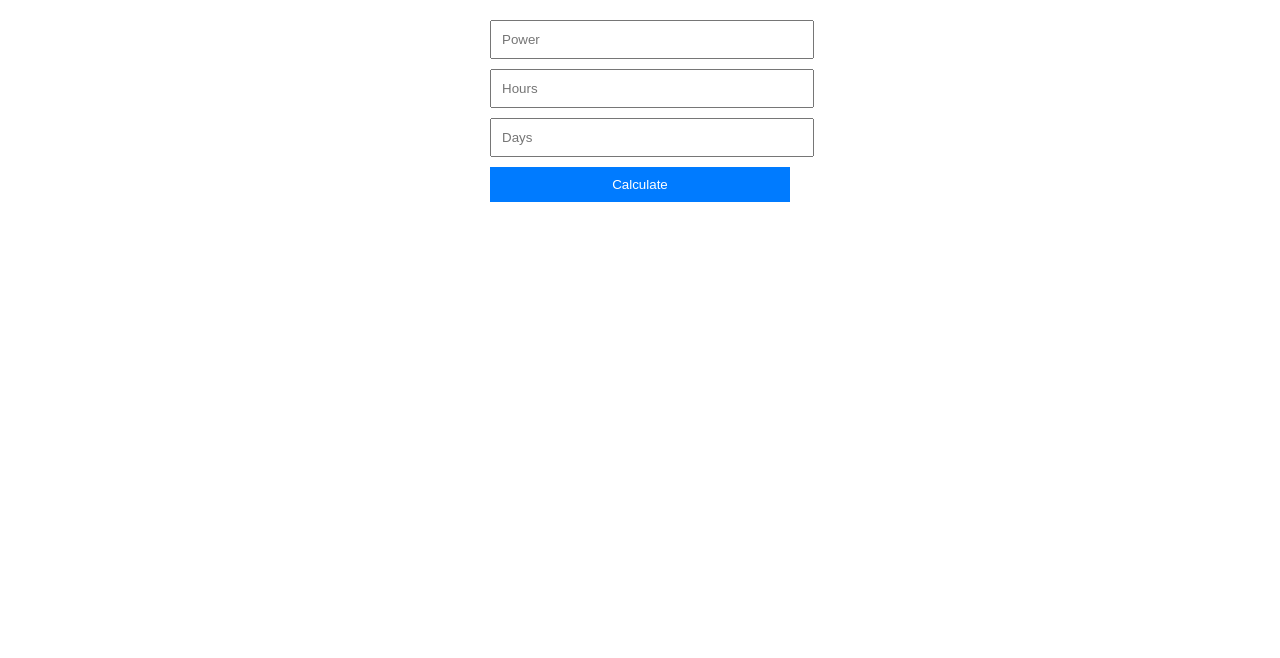
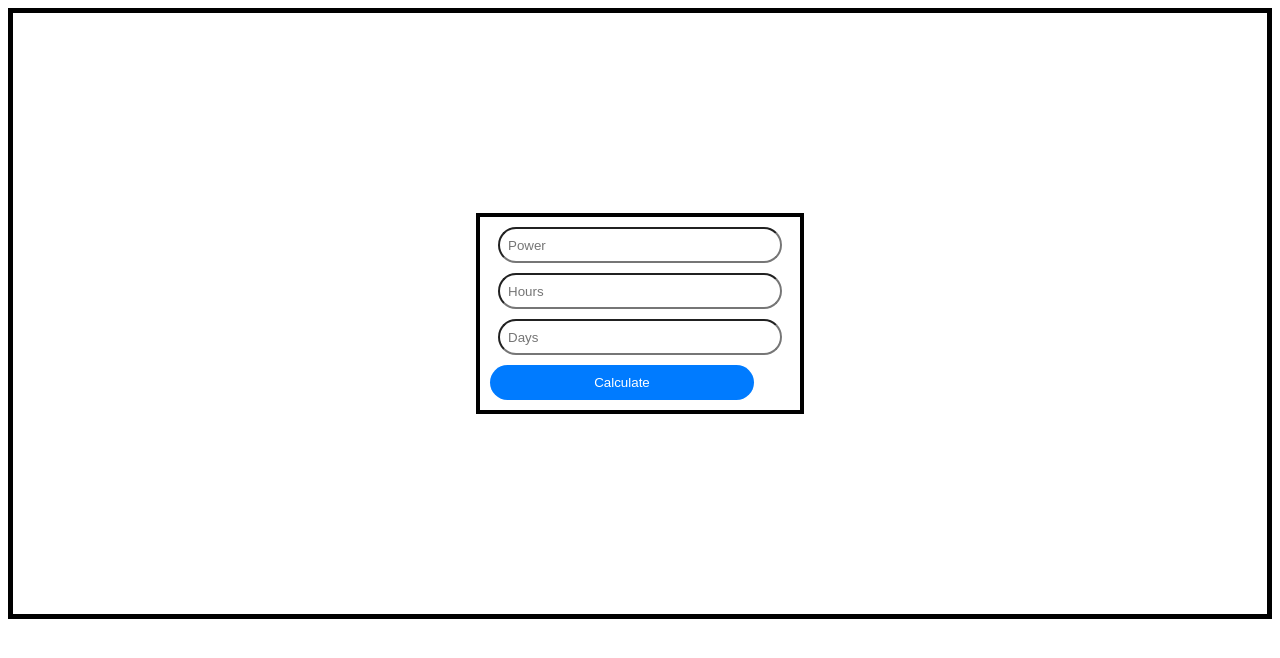
Before and after one commit to Evan-Bru/energy-spent, a plain HTML site: page index.html in a window 1280 px wide. Drawn offline with Linux system fonts and the light colour scheme.

Commit message:
css update

```diff
--- a/styles.css
+++ b/styles.css
@@ -1,31 +1,42 @@
+/* Estilo para o body*/
+body{
+    padding: 180px;
+    border: 5px solid black;
+}
 /* Estilo para o formulário */
 form {
     text-align: center;
     margin: 20px auto;
     max-width: 300px;
+    border: 4px solid black;
+    padding: 10px;
+    align-content: center;
 }
 
 /* Estilo para os campos de entrada */
 input[type="text"] {
-    width: 100%;
-    padding: 10px;
+    height: 16px;
+    width: 88%;
+    padding: 8px;
     margin-bottom: 10px;
+    border-radius: 50px;
 }
 
 /* Estilo para o botão "Calculate" */
 #calculate {
     display: block;
-    width: 100%;
-    padding: 10px;
+    width: 88%;
+    padding: 10px 10px 10px 10px;
     background-color: #007bff;
     color: #fff;
     border: none;
+    border-radius: 20px;
     cursor: pointer;
 }
 
 /* Estilo para o resultado */
 #result {
     text-align: center;
-    margin-top: 10px;
+    margin-top: 20px;
     font-weight: bold;
 }
```
